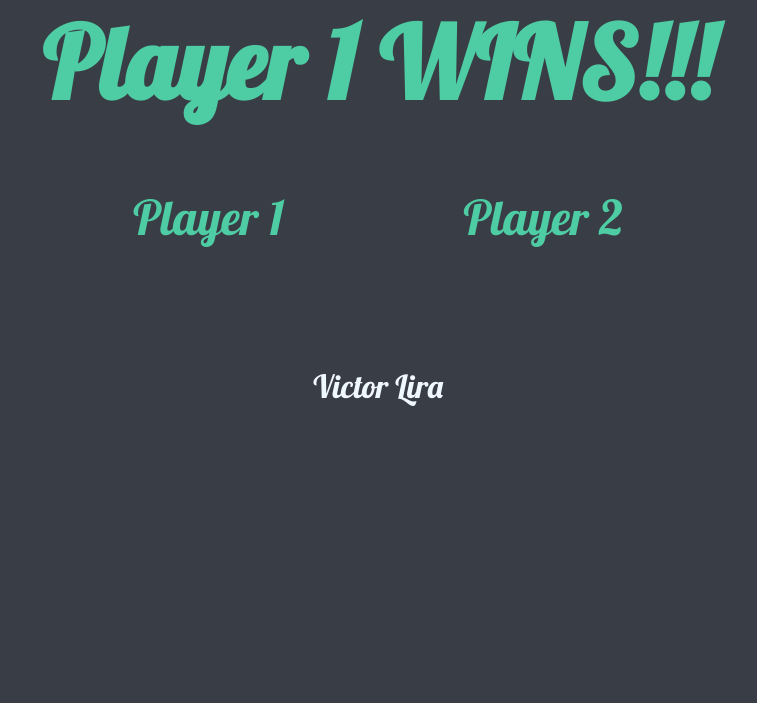
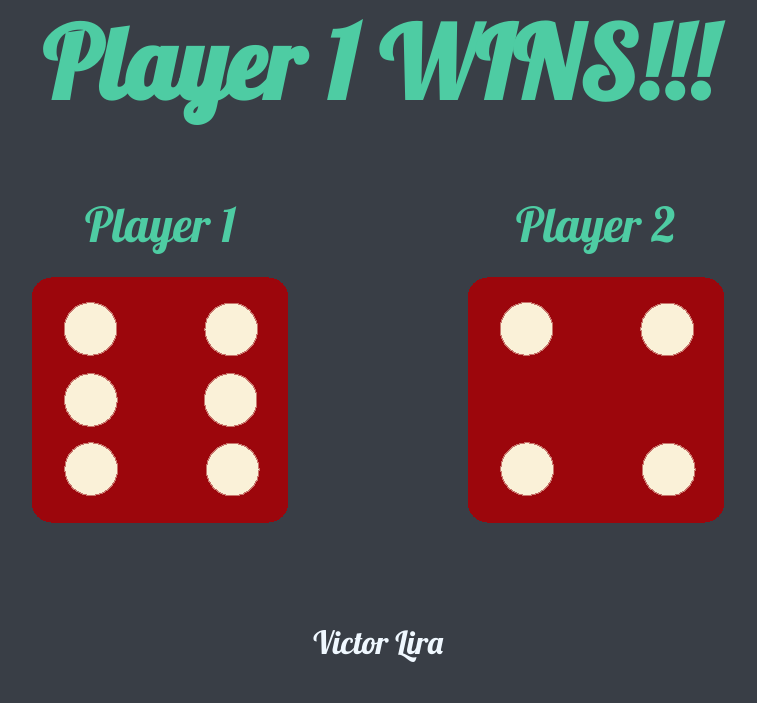
Before and after one commit to VictorRBL/Dados-Victor, a plain HTML site: page index.html in a window 1280 px wide. Shown: the whole page, without its empty margins (262-1019 px from the left). Drawn offline with Linux system fonts and the light colour scheme.

Commit message:
images in the folder

```diff
--- a/index.html
+++ b/index.html
@@ -20,11 +20,11 @@
     <div class="container">
       <div class="diceBox">
         <p class="playerTitle">Player 1</p>
-        <img src="/Dicee/images/dice1.png" alt="" />
+        <img src="images/dice1.png" alt="" />
       </div>
       <div class="diceBox">
         <p class="playerTitle">Player 2</p>
-        <img src="/Dicee/images/dice1.png" alt="" />
+        <img src="images/dice1.png" alt="" />
       </div>
     </div>
 
--- a/index.js
+++ b/index.js
@@ -3,8 +3,8 @@ let randomNumber2 = Math.floor(Math.random() * 6) + 1;
 
 let imagesTag = document.querySelectorAll("div img");
 
-imagesTag[0].setAttribute("src", `/Dicee/images/dice${randomNumber1}.png`);
-imagesTag[1].setAttribute("src", `/Dicee/images/dice${randomNumber2}.png`);
+imagesTag[0].setAttribute("src", `images/dice${randomNumber1}.png`);
+imagesTag[1].setAttribute("src", `images/dice${randomNumber2}.png`);
 
 if (randomNumber1 > randomNumber2) {
   document.querySelector("h1").textContent = "Player 1 WINS!!!";
```
Also changed, not shown: images/dice1.png (added), images/dice2.png (added), images/dice3.png (added), images/dice4.png (added), images/dice5.png (added), images/dice6.png (added), 1 other file.
